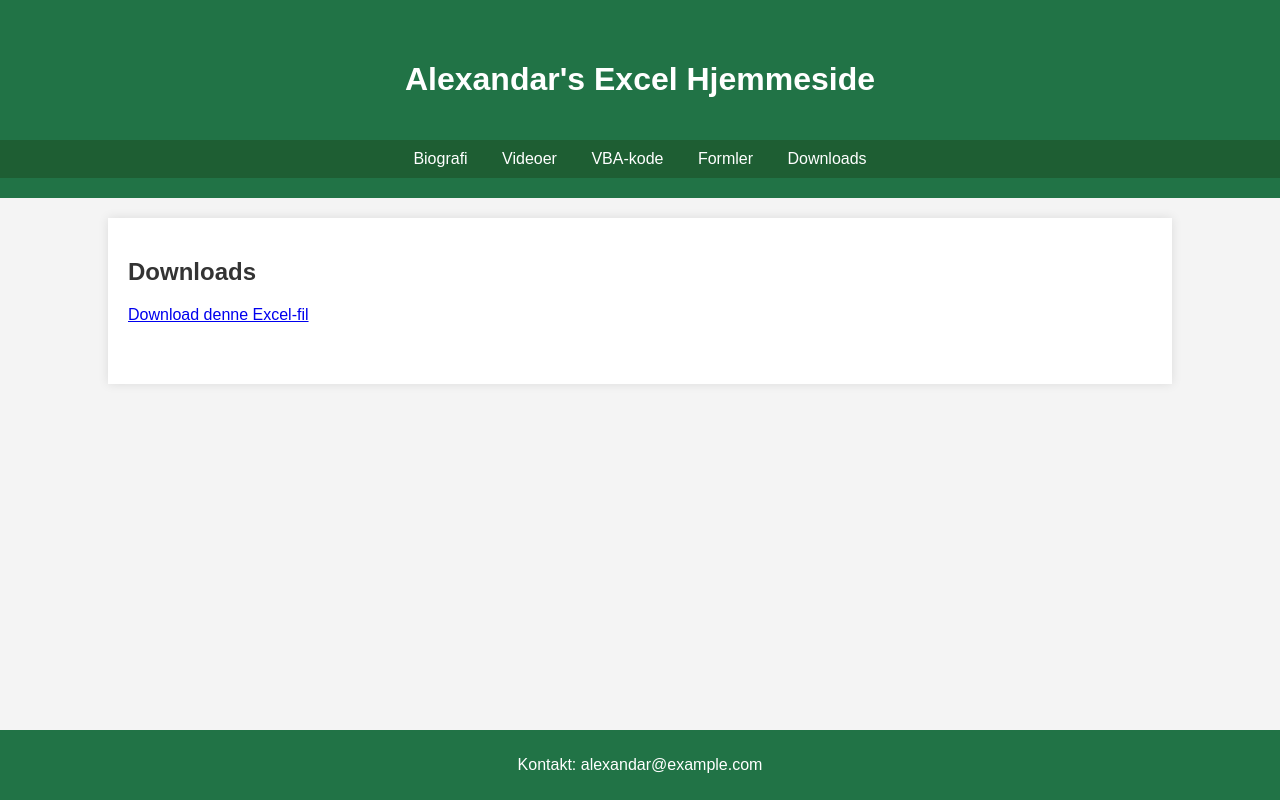
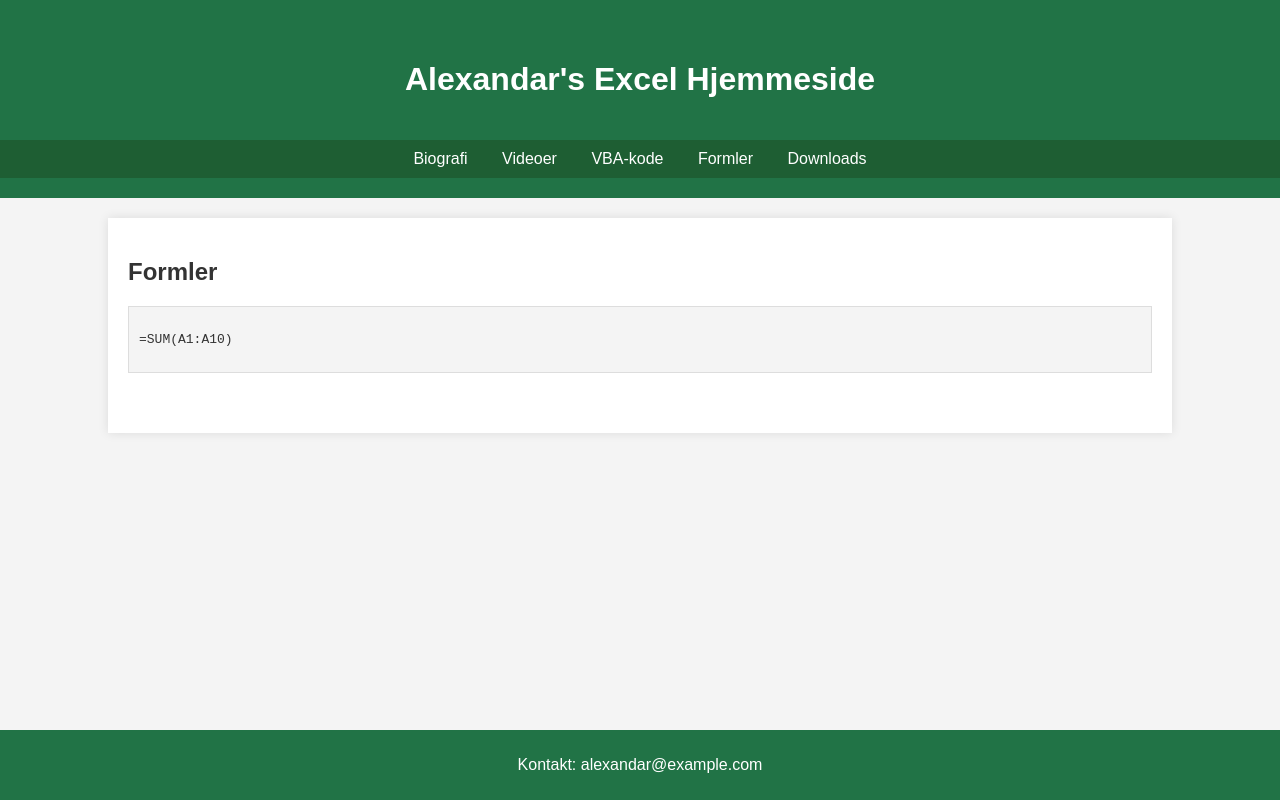
Before and after one commit to A-Kuburovic/excel, a plain HTML site: page formler.html in a window 1280 px wide. Drawn offline with Linux system fonts and the light colour scheme.

Commit message:
Update formler.html

```diff
--- a/formler.html
+++ b/formler.html
@@ -3,7 +3,7 @@
 <head>
     <meta charset="UTF-8">
     <meta name="viewport" content="width=device-width, initial-scale=1.0">
-    <title>Downloads - Alexandar's Excel Hjemmeside</title>
+    <title>Formler - Alexandar's Excel Hjemmeside</title>
     <link rel="stylesheet" href="styles.css">
     <script src="loadHeaderFooter.js" defer></script>
 </head>
@@ -12,9 +12,11 @@
 <header></header>
 
 <div class="container">
-    <div id="downloads" class="section">
-        <h2>Downloads</h2>
-        <p><a href="path_to_your_excel_file.xlsx" download>Download denne Excel-fil</a></p>
+    <div id="formler" class="section">
+        <h2>Formler</h2>
+        <pre><code>
+=SUM(A1:A10)
+        </code></pre>
     </div>
 </div>
 
```
